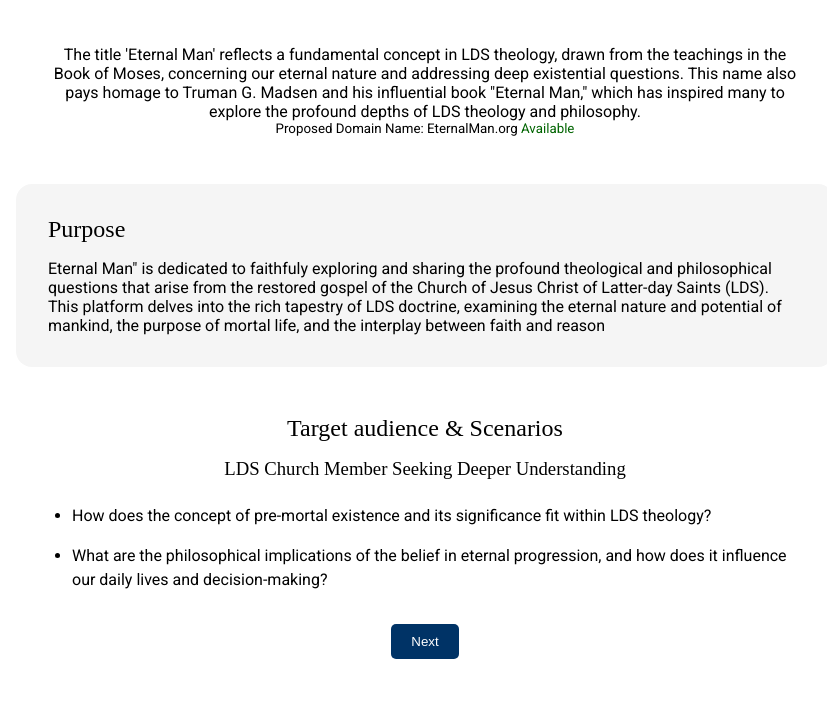
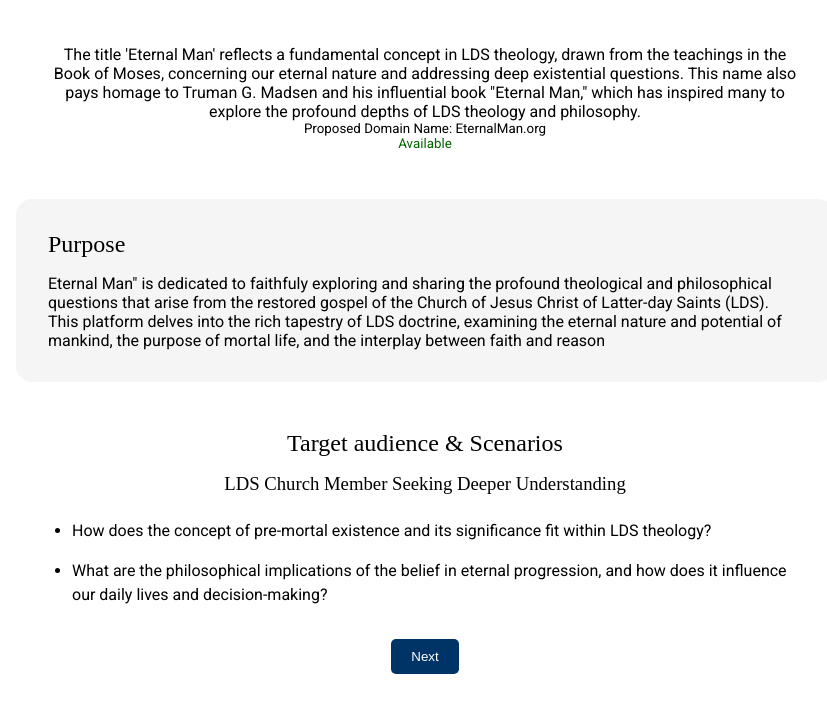
Before and after one commit to Tobal001/wdd131, a plain HTML site: page project/siteplan.html in a window 1280 px wide. Shown: the part 90-794 px from the top of the page, without its empty margins (215-1042 px from the left). Drawn offline with Linux system fonts and the light colour scheme; a web font is replaced by a local one.

Commit message:
fix to html issue

```diff
--- a/project/siteplan.html
+++ b/project/siteplan.html
@@ -23,7 +23,7 @@
                 concerning our eternal nature and addressing deep existential questions. This name also pays homage to Truman G. Madsen and his influential book "Eternal Man,"
                 which has inspired many to explore the profound depths of LDS theology and philosophy.
             </p>
-            <small>Proposed Domain Name: EternalMan.org <smaller id="available">Available</smaller></small>
+            <small>Proposed Domain Name: EternalMan.org <div id="available">Available</div></small>
         </section>
         <section class="card">
             <h2>Purpose</h2>
```
